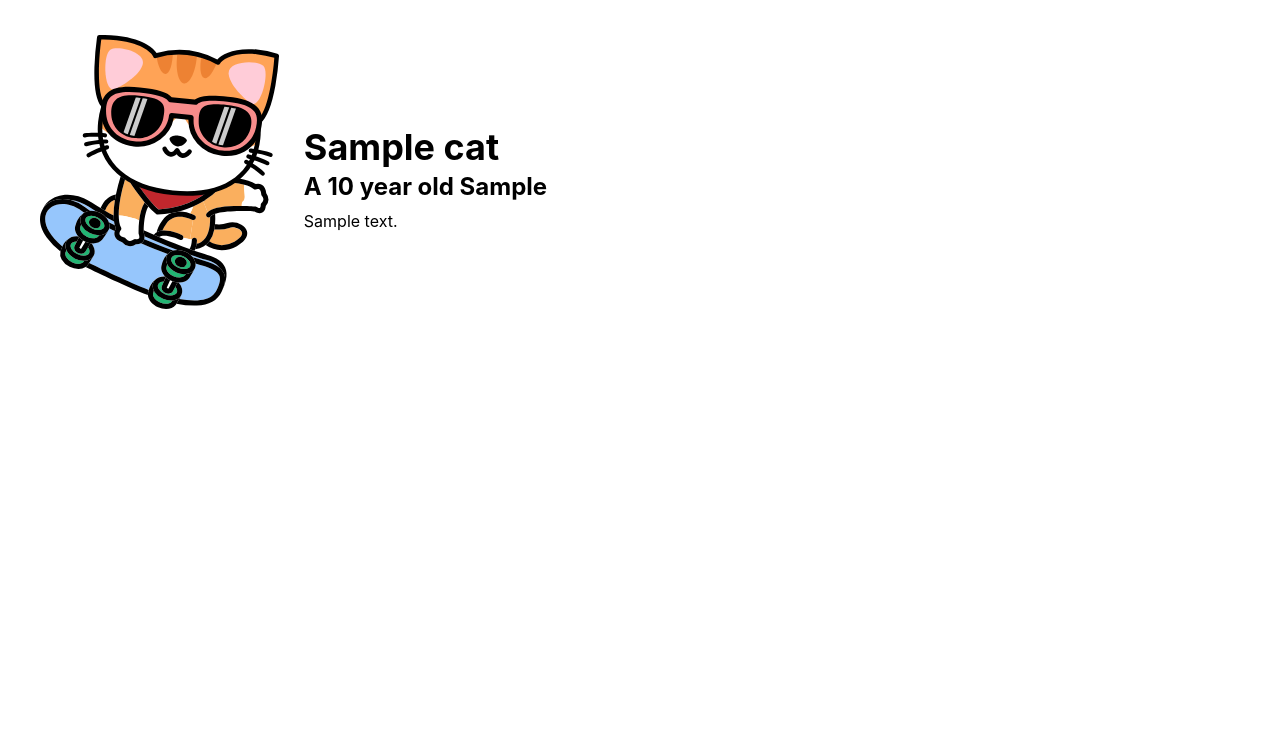
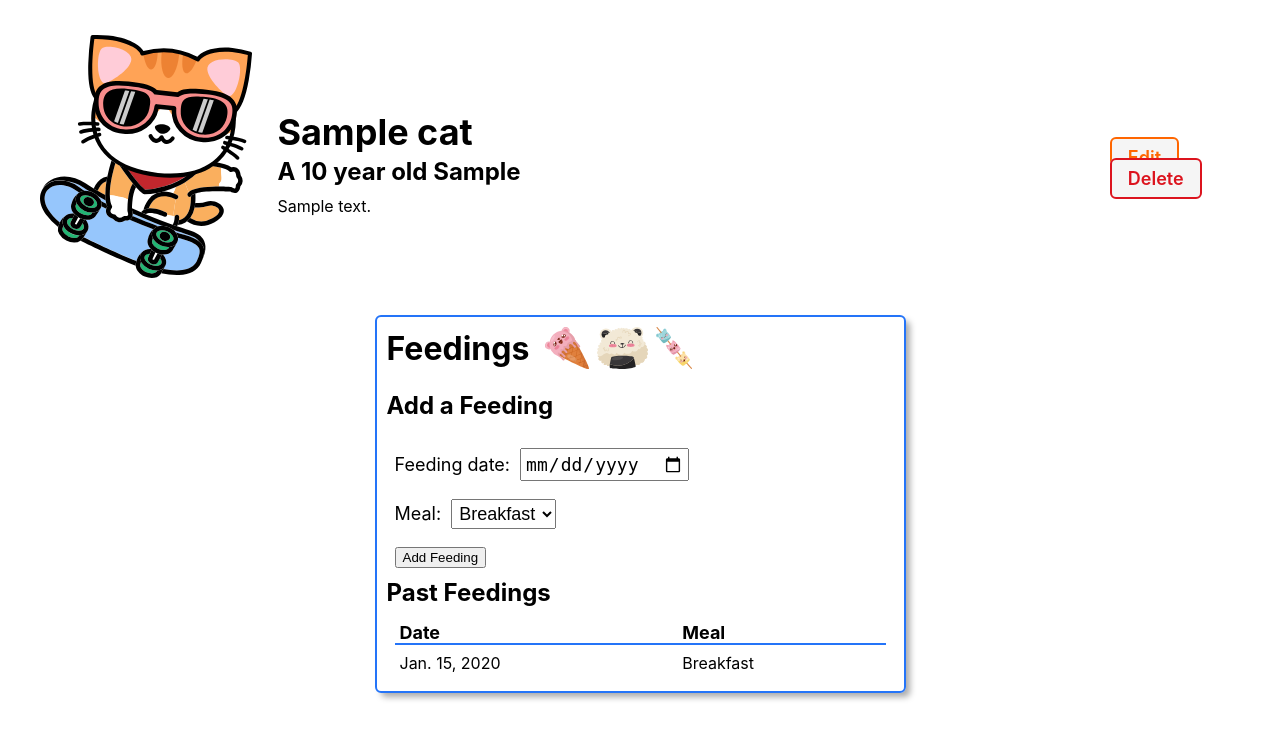
Before and after one commit to AdamMyers-ai/django-crud-app-cat-collector, a Django app: page /cats/1/ in a window 1280 px wide. Shown: the part 55-800 px from the top of the page. Run offline with Django 5.2, Linux system fonts and the light colour scheme; tables that the repository leaves empty hold one stand-in row (values such as "Sample post").

Commit message:
complete Cat CRUD and add feeding tracking

```diff
--- /dev/null
+++ b/main_app/forms.py
@@ -0,0 +1,9 @@
+from django import forms
+from .models import Feeding
+
+
+class FeedingForm(forms.ModelForm):
+    class Meta:
+        model = Feeding
+        fields = ["date", "meal"]
+        widgets = {"date": forms.DateInput(attrs={"type": "date"})}
--- a/main_app/models.py
+++ b/main_app/models.py
@@ -3,7 +3,10 @@ from django.urls import reverse
 
 
 # Create your models here.
-class Cats(models.Model):
+MEALS = (("B", "Breakfast"), ("L", "Lunch"), ("D", "Dinner"))
+
+
+class Cat(models.Model):
     name = models.CharField(max_length=100)
     breed = models.CharField(max_length=100)
     description = models.TextField(max_length=250)
@@ -14,3 +17,17 @@ class Cats(models.Model):
 
     def get_absolute_url(self):
         return reverse("cat-detail", kwargs={"cat_id": self.id})
+
+
+class Feeding(models.Model):
+    date = models.DateField("Feeding date")
+    meal = models.CharField(max_length=1, choices=MEALS, default=MEALS[0][0])
+
+    cat = models.ForeignKey(Cat, on_delete=models.CASCADE)
+
+    def __str__(self):
+        return f"{self.get_meal_display()} on {self.date}"
+
+
+class Meta:
+    ordering = ["-date"]  # This line makes the newest feedings appear first
--- a/main_app/templates/cats/detail.html
+++ b/main_app/templates/cats/detail.html
@@ -14,5 +14,60 @@
     {% endif %}
     <p>{{ cat.description }}</p>
   </div>
+
+  <div class="cat-actions">
+    <a href="{% url 'cat-update' cat.id %}" class="btn warn">Edit</a>
+    <a href="{% url 'cat-delete' cat.id %}" class="btn danger">Delete</a>
+  </div>
 </section>
+
+<div class="feedings-toy-container">
+  <section class="feedings">
+    <div class="subsection-title">
+      <h2>Feedings</h2>
+      <img
+        src="{% static 'images/cat-cone.svg' %}"
+        alt="An ice cream cone cat"
+      />
+      <img src="{% static 'images/cat-onigiri.svg' %}" alt="A cat as onigiri" />
+      <img
+        src="{% static 'images/kitty-kabob.svg' %}"
+        alt="A kabob of kittens"
+      />
+    </div>
+    <h3>Add a Feeding</h3>
+    <form
+      action="{% url 'add-feeding' cat.id %}"
+      method="post"
+      class="subsection-content"
+      autocomplete="off"
+    >
+      {% csrf_token %} {{ feeding_form.as_p }}
+      <button type="submit" class="btn-submit">Add Feeding</button>
+    </form>
+    <h3>Past Feedings</h3>
+    {% if cat.feeding_set.all.count %}
+    <table>
+      <thead>
+        <tr>
+          <th>Date</th>
+          <th>Meal</th>
+        </tr>
+      </thead>
+      <tbody>
+        {% for feeding in cat.feeding_set.all %}
+        <tr>
+          <td>{{feeding.date}}</td>
+          <td>{{feeding.get_meal_display}}</td>
+        </tr>
+        {% endfor %}
+      </tbody>
+    </table>
+    {% else %}
+    <div class="subsection-content">
+      <p>⚠️ {{cat.name}} has not been fed!</p>
+    </div>
+    {% endif %}
+  </section>
+</div>
 {% endblock %}
--- a/main_app/templates/main_app/cat_form.html
+++ b/main_app/templates/main_app/cat_form.html
@@ -3,7 +3,11 @@
 {% endblock %} {% block content %}
 
 <div class="page-header">
+  {% if object %}
+  <h1>Edit {{ object.name }}</h1>
+  {% else %}
   <h1>Add a Cat</h1>
+  {% endif %}
   <img src="{% static 'images/nerd-cat.svg' %}" alt="A cat using a computer" />
 </div>
 
@@ -12,7 +16,7 @@
   <table>
     {{ form.as_table }}
   </table>
-  <button type="submit" class="btn submit">Add Cat</button>
+  <button type="submit" class="btn submit">Submit</button>
 </form>
 
 {% endblock %}
--- a/main_app/urls.py
+++ b/main_app/urls.py
@@ -8,4 +8,7 @@ urlpatterns = [
     path("cats/<int:cat_id>/", views.cat_detail, name="cat-detail"),
     # new route used to create a cat
     path("cats/create/", views.CatCreate.as_view(), name="cat-create"),
+    path("cats/<int:pk>/update/", views.CatUpdate.as_view(), name="cat-update"),
+    path("cats/<int:pk>/delete/", views.CatDelete.as_view(), name="cat-delete"),
+    path("cats/<int:cat_id>/add-feeding/", views.add_feeding, name="add-feeding"),
 ]
--- a/main_app/views.py
+++ b/main_app/views.py
@@ -1,13 +1,27 @@
 from django.shortcuts import get_object_or_404, render
-from django.views.generic.edit import CreateView
-from .models import Cats
+from django.views.generic.edit import CreateView, UpdateView, DeleteView
+from .models import Cat
+from .forms import FeedingForm
+from django.shortcuts import render, redirect
 
 
 class CatCreate(CreateView):
-    model = Cats
+    model = Cat
     fields = "__all__"
     template_name = "main_app/cat_form.html"
+
+
+class CatUpdate(UpdateView):
+    model = Cat
+    fields = ["breed", "description", "age"]
+    template_name = "main_app/cat_form.html"
+
+
+class CatDelete(DeleteView):
+    model = Cat
+    context_object_name = "cat"
     success_url = "/cats/"
+    template_name = "main_app/cat_confirm_delete.html"
 
 
 # Create your views here.
@@ -20,10 +34,22 @@ def about(request):
 
 
 def cat_index(request):
-    cats = Cats.objects.all()
+    cats = Cat.objects.all()
     return render(request, "cats/index.html", {"cats": cats})
 
 
 def cat_detail(request, cat_id):
-    cat = get_object_or_404(Cats, id=cat_id)
-    return render(request, "cats/detail.html", {"cat": cat})
+    cat = get_object_or_404(Cat, id=cat_id)
+    feeding_form = FeedingForm()
+    return render(
+        request, "cats/detail.html", {"cat": cat, "feeding_form": feeding_form}
+    )
+
+
+def add_feeding(request, cat_id):
+    form = FeedingForm(request.POST)
+    if form.is_valid():
+        new_feeding = form.save(commit=False)
+        new_feeding.cat_id = cat_id
+        new_feeding.save()
+    return redirect("cat-detail", cat_id=cat_id)
```
Also changed, not shown: main_app/admin.py (+8 -2 lines), main_app/templates/main_app/cat_confirm_delete.html (added, +16 -0 lines), main_app/migrations/0002_feeding.py (added), main_app/migrations/0003_rename_cats_cat.py (added).
